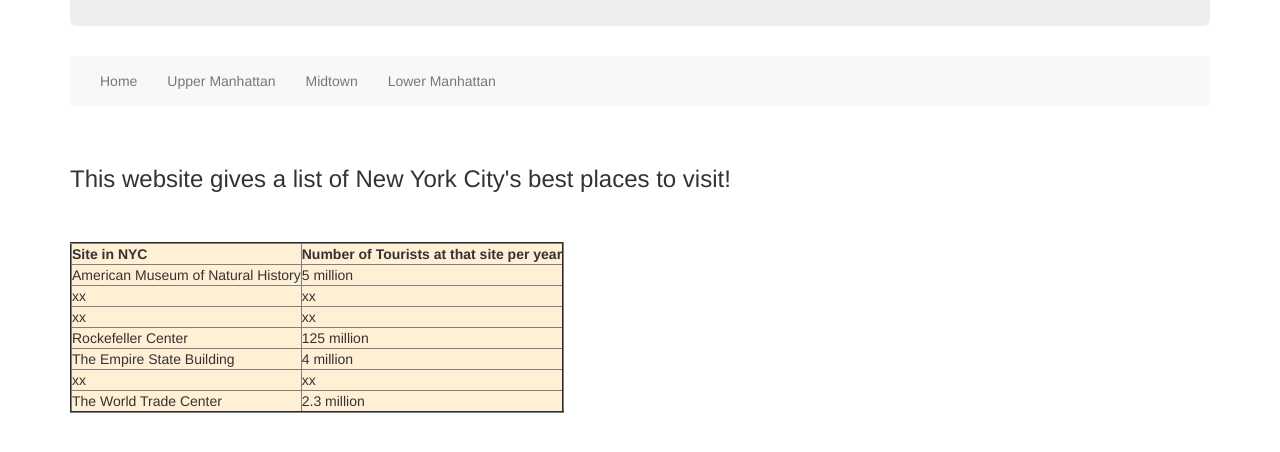
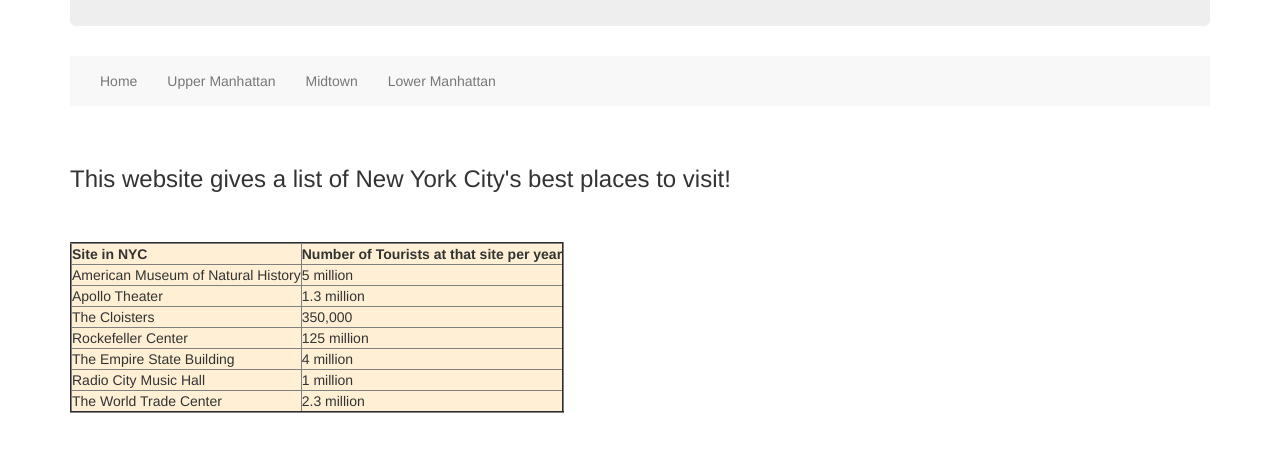
Before and after one commit to ArdsleyHS/pair-website-graceascher, a plain HTML site: page index.html in a window 1280 px wide. Shown: the part 598-1050 px from the top of the page. Drawn offline with nearby package versions, Linux system fonts and the light colour scheme.

Commit message:
Update index.html
finishing the table

```diff
--- a/index.html
+++ b/index.html
@@ -82,12 +82,12 @@
            <td>5 million</td>
         </tr>
         <tr style="background-color:PapayaWhip">
-           <td>xx</td>
-           <td>xx</td
+           <td>Apollo Theater</td>
+           <td>1.3 million</td
        </tr>
        <tr style="background-color:PapayaWhip">
-           <td>xx</td>
-           <td>xx</td>
+           <td>The Cloisters</td>
+           <td>350,000</td>
        </tr>
        <tr style="background-color:PapayaWhip">
            <td>Rockefeller Center</td>
@@ -98,8 +98,8 @@
            <td>4 million</td>
        </tr>
        <tr style="background-color:PapayaWhip">
-           <td>xx</td>
-           <td>xx</td>
+           <td>Radio City Music Hall</td>
+           <td>1 million</td>
        </tr>
        <tr style="background-color:PapayaWhip">
            <td>The World Trade Center</td>
```
